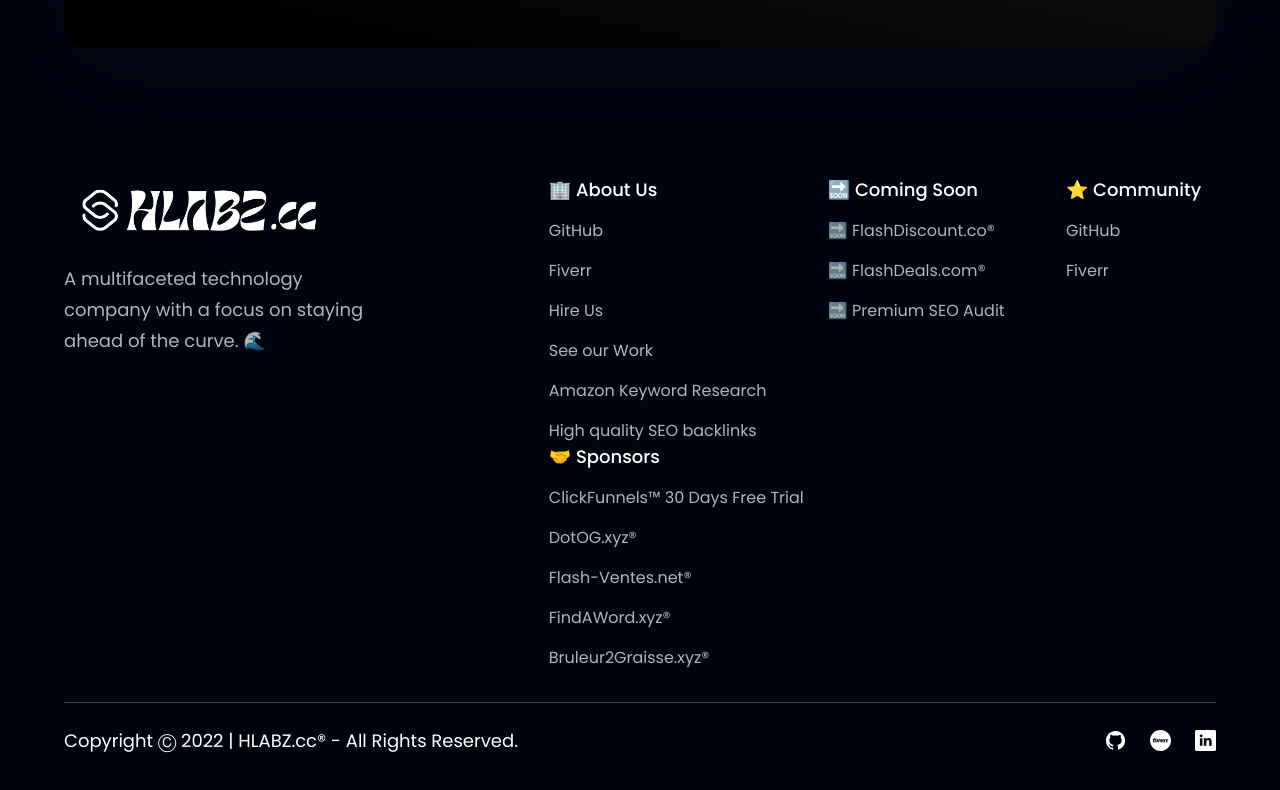
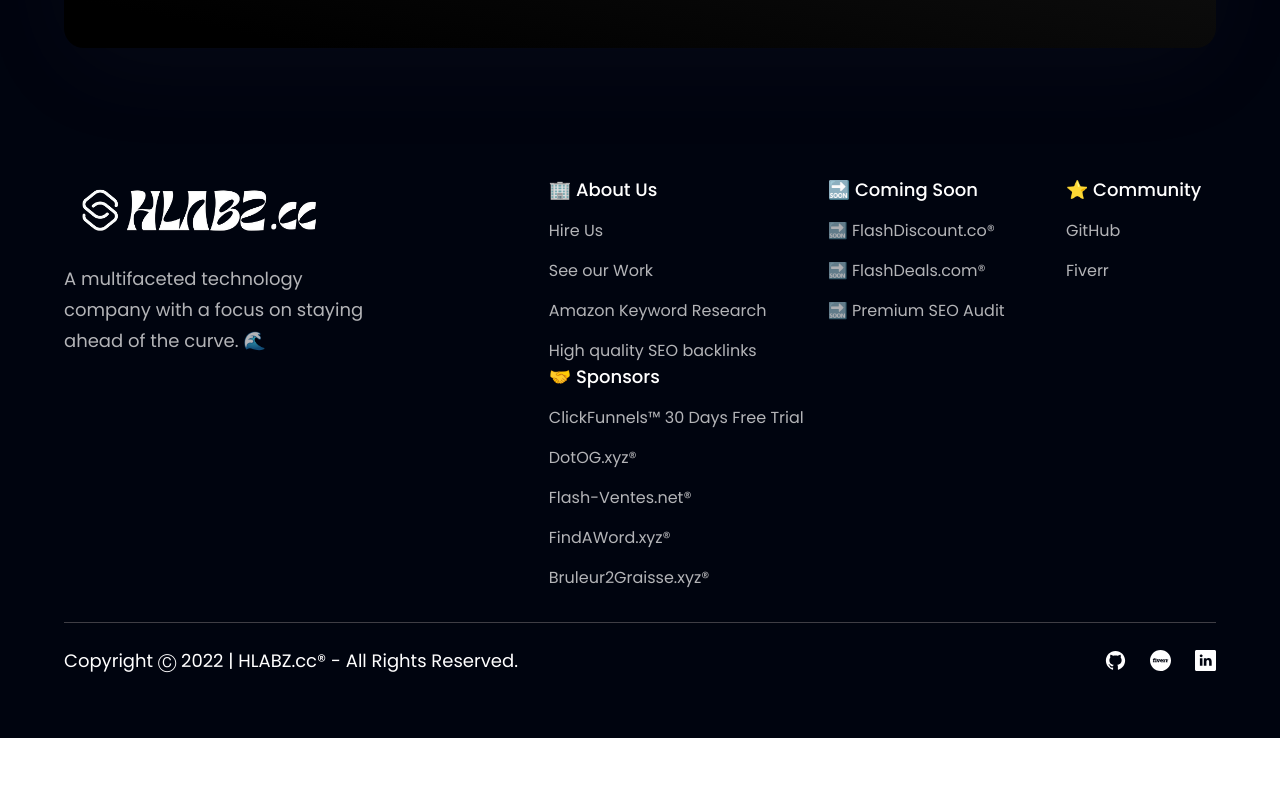
Before and after one commit to HLABZcc/HLABZ.cc, a React (Vite) app: page / in a window 1280 px wide. Shown: the part 3595-4385 px from the top of the page. After the commit the page ends 4333 px from the top, so only its background shows below. Built offline with nearby package versions, Linux system fonts and the light colour scheme.

Commit message:
Update index.js

```diff
--- a/src/constants/index.js
+++ b/src/constants/index.js
@@ -87,16 +87,6 @@ export const footerLinks = [
   {
     title: "🏢 About Us",
     links: [
-            {
-        name: "GitHub",
-        link: "https://github.com/HLABZcc",
-        url: "https://github.com/HLABZcc",
-      },
-      {
-        name: "Fiverr",
-        link: "https://www.fiverr.com/hlabzconsult",
-        url: "https://www.fiverr.com/hlabzconsult",
-      },
       {
         name: "Hire Us",
         link: "https://www.fiverr.com/hlabzconsult",
```
